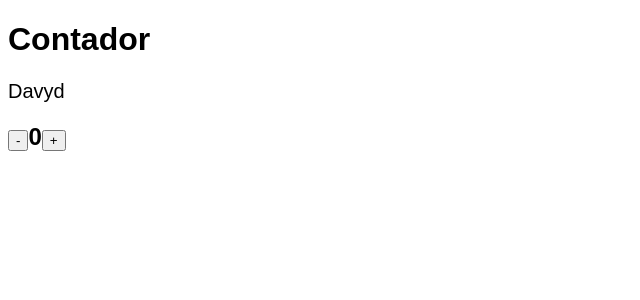
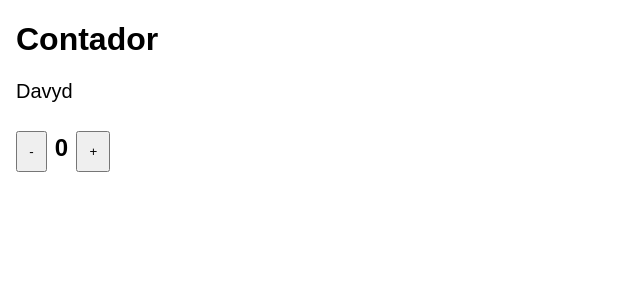
Before and after one commit to DavyddBF/react-curso, a React (Create React App) app in the folder states/: page / in a window 1280 px wide. Shown: the top 300 px of the page, without its empty margins (0-640 px from the left). Built offline with nearby package versions, Linux system fonts and the light colour scheme.

Commit message:
Adicionando espaçamentos

```diff
--- a/states/src/App.css
+++ b/states/src/App.css
@@ -2,6 +2,16 @@
   font-family: Arial, Helvetica, sans-serif;
 }
 
+h1 {
+  margin-left: .5rem;
+}
+
 p {
+  margin-left: .5rem;
   font-size: 20px;
 }
+
+button {
+  padding: .7rem;
+  margin: .5rem;
+}
```
